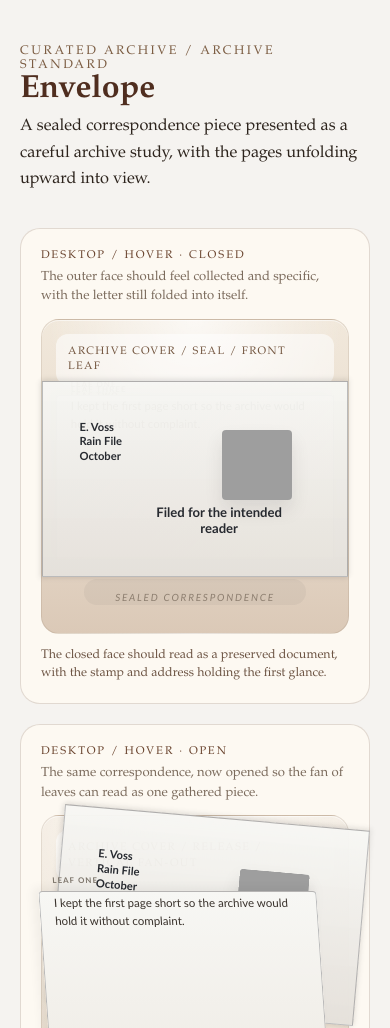
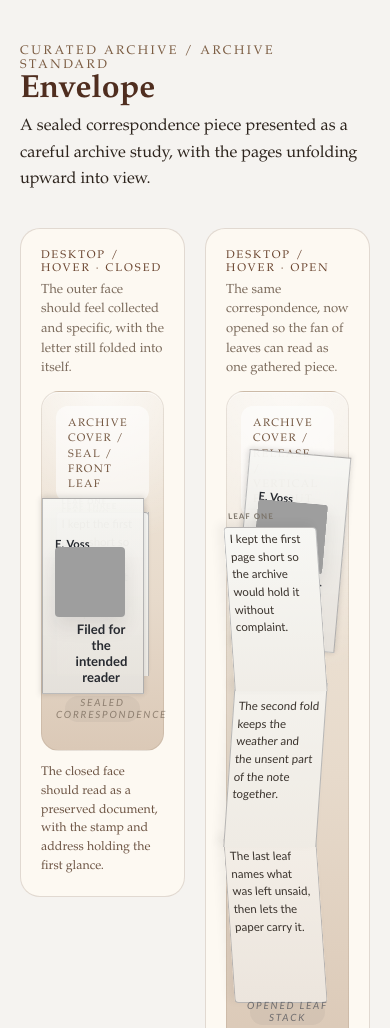
Before and after one commit to XinqiBao/ao3-effects-toolkit, a website: page effects/envelope/preview.html in a window 390 px wide. Shown: the top 1028 px of the page. Drawn offline with Linux system fonts and the light colour scheme; grey boxes are pictures that could not be loaded.

Commit message:
refactor: extend shared preview shell aliases

```diff
--- a/effects/_shared/preview-shell.css
+++ b/effects/_shared/preview-shell.css
@@ -50,10 +50,7 @@ body {
   grid-template-columns: repeat(var(--cols, 2), minmax(0, 1fr));
 }
 
-@media (max-width: 860px) {
-  .grid { --cols: 1; }
-}
-
+/* Temporary compatibility: keep `.card*` selectors here until previews adopt `preview-card*`. */
 .preview-card,
 .card {
   background: rgba(255 250 242 / .78);
@@ -96,6 +93,7 @@ body {
   box-shadow: inset 0 1px 0 rgba(255 255 255 / .58);
 }
 
+.preview-card__prop-zone,
 .card__prop-zone {
   min-height: 42px;
   padding: 10px 12px;
@@ -117,6 +115,7 @@ body {
   padding-top: 14px;
 }
 
+.preview-card__hint,
 .card__hint {
   margin-top: 12px;
   color: #6d5544;
```
